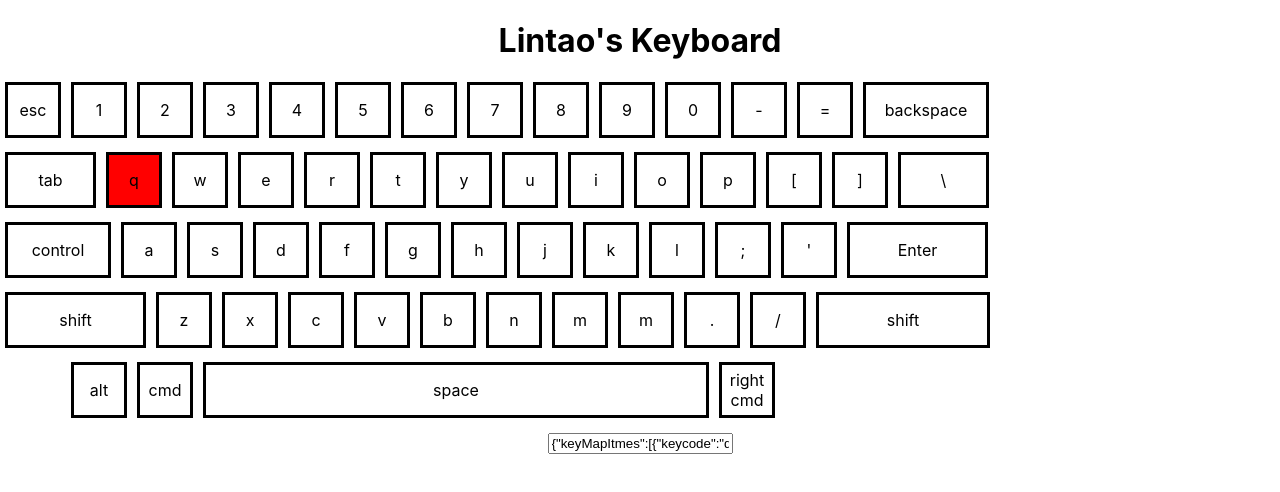
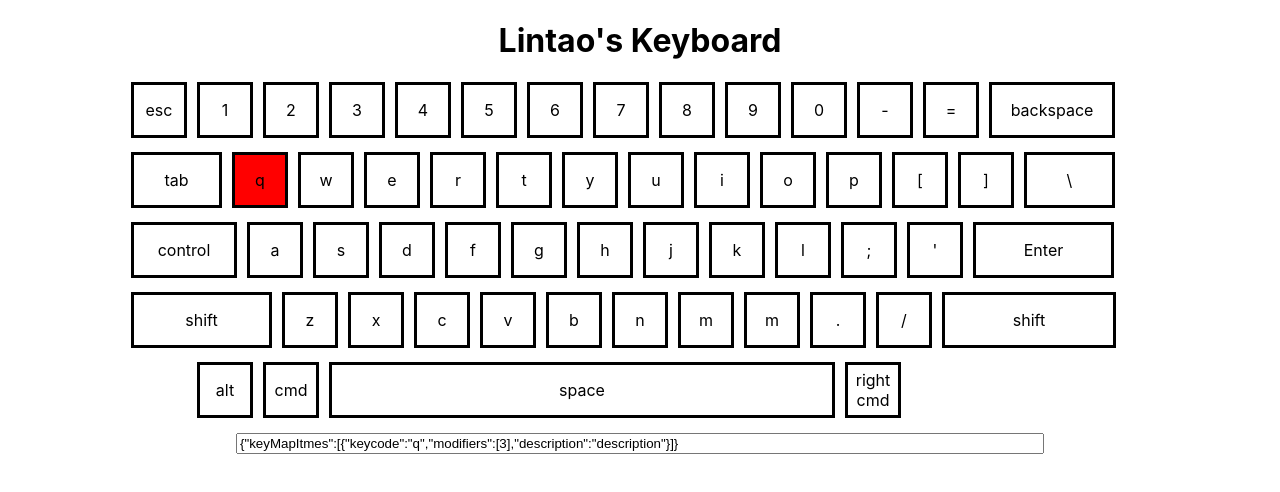
Before and after one commit to LintaoAmons/Keyboard, a React (Create React App) app: page / in a window 1280 px wide. Shown: the top 492 px of the page. Built offline with nearby package versions, Linux system fonts and the light colour scheme.

Commit message:
modify style

```diff
--- a/src/App.css
+++ b/src/App.css
@@ -1,5 +1,8 @@
 .App {
   text-align: center;
+  display: flex;
+  flex-direction: column;
+  align-items: center;
 }
 
 .App-logo {
--- a/src/core/Keyboard.module.scss
+++ b/src/core/Keyboard.module.scss
@@ -1,3 +1,9 @@
+.keyboardContainer {
+	display: flex;
+	flex-direction: column;
+	width: 1028px;
+}
+
 @mixin row {
 	display: flex;
 	height: 70px;
@@ -23,3 +29,7 @@
 .row5 {
 	@include row;
 }
+
+.config {
+	width: 800px;
+}
--- a/src/core/Keyboard.tsx
+++ b/src/core/Keyboard.tsx
@@ -41,7 +41,7 @@ const Keyboard: React.FC = () => {
   }
 
   return (
-    <div>
+    <div className={styles.keyboardContainer}>
       <div className={styles.row1}>
         <KeyWrapper keycode='esc' />
         <KeyWrapper keycode='1' />
@@ -111,7 +111,8 @@ const Keyboard: React.FC = () => {
         <KeyWrapper keycode='right cmd' />
       </div>
       <div>
-        <input type="text" name="config" id="config" defaultValue={JSON.stringify(config)} onBlur={handleChange} />
+        <input className={styles.config}
+        type="text" name="config" id="config" defaultValue={JSON.stringify(config)} onBlur={handleChange} />
       </div>
     </div>
   )
```
